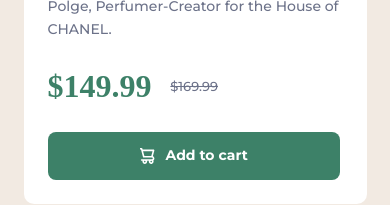
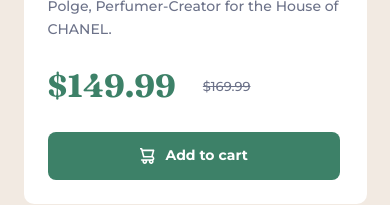
Before and after one commit to CubykRubyk/card-preview, a plain HTML site: page index.html in a window 390 px wide. Shown: the part 458-663 px from the top of the page. Drawn offline with Linux system fonts and the light colour scheme.

Commit message:
edit price styles

```diff
--- a/stylesheet/components/_card.scss
+++ b/stylesheet/components/_card.scss
@@ -92,7 +92,7 @@
 }
 
 .new-price {
-	font-family: 'Fraunces 72pt';
+	font-family: 'Fraunces';
 	font-style: normal;
 	font-weight: 700;
 	font-size: 32px;
@@ -111,6 +111,6 @@
 	padding-right: 42px;
 
 	@media (max-width: 610px) {
-		padding-right: 124.5px;
+		padding-right: 92px;
 	}
 }
```
Also changed, not shown: css/main.css, 1 other file.
